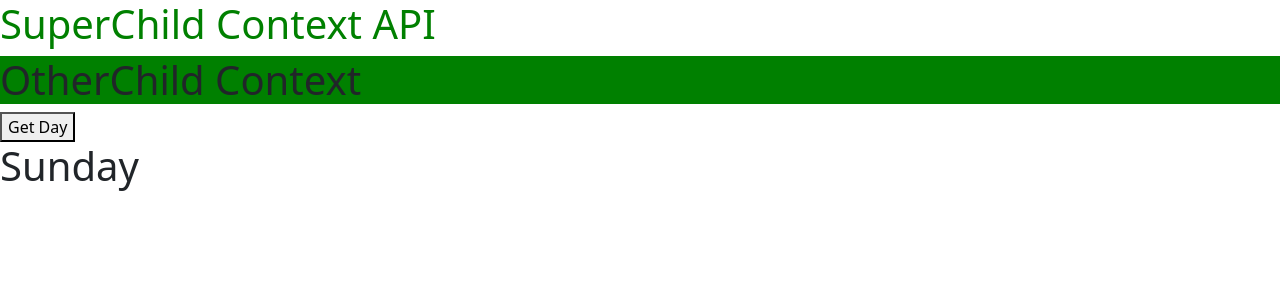
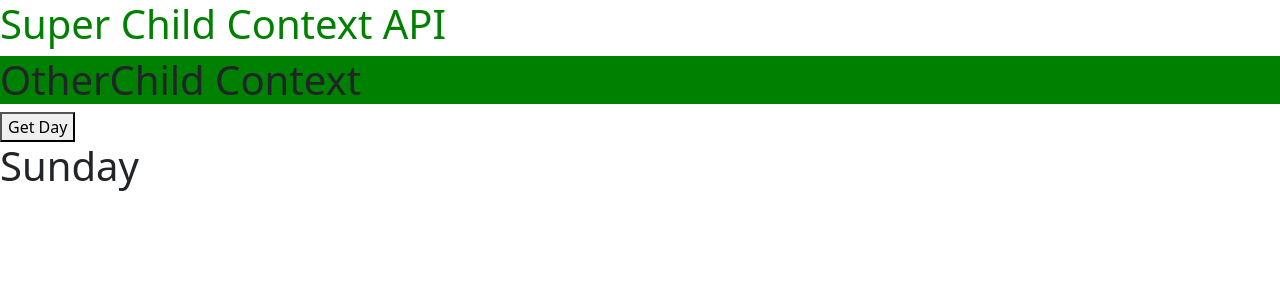
Before and after one commit to Limon714/jobPulse, a React (Create React App) app: page / in a window 1280 px wide. Shown: the top 300 px of the page. Built offline with nearby package versions, Linux system fonts and the light colour scheme.

Commit message:
Update SuperChild.js

```diff
--- a/src/UseContext/SuperChild.js
+++ b/src/UseContext/SuperChild.js
@@ -4,7 +4,7 @@ const SuperChild = () => {
     const { AppColor } = useContext(globalContext);
   return (
     <div>
-      <h1 style={{ color: AppColor }}>SuperChild Context API</h1>
+      <h1 style={{ color: AppColor }}> Super Child Context API</h1>
     </div>
   );
 }
```
